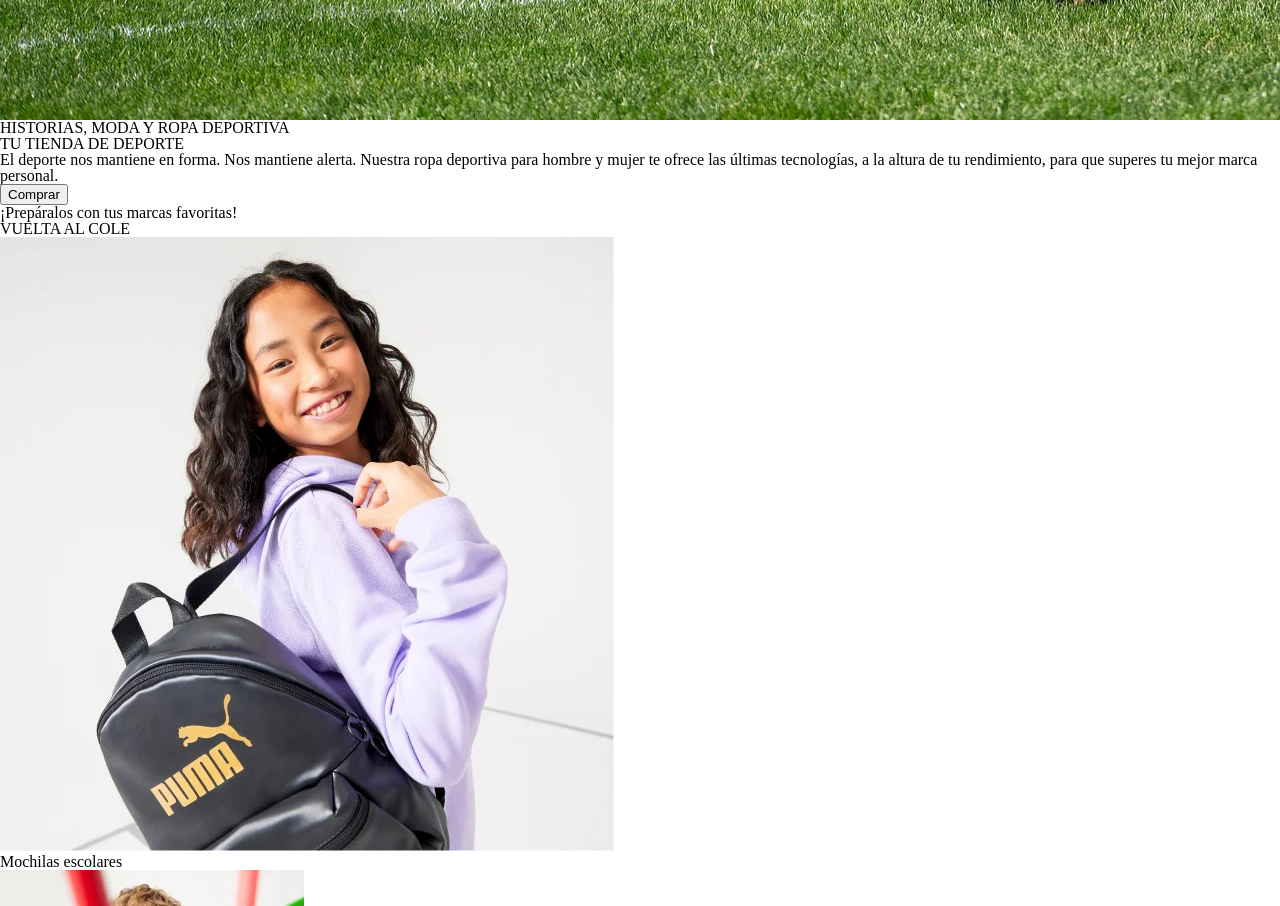
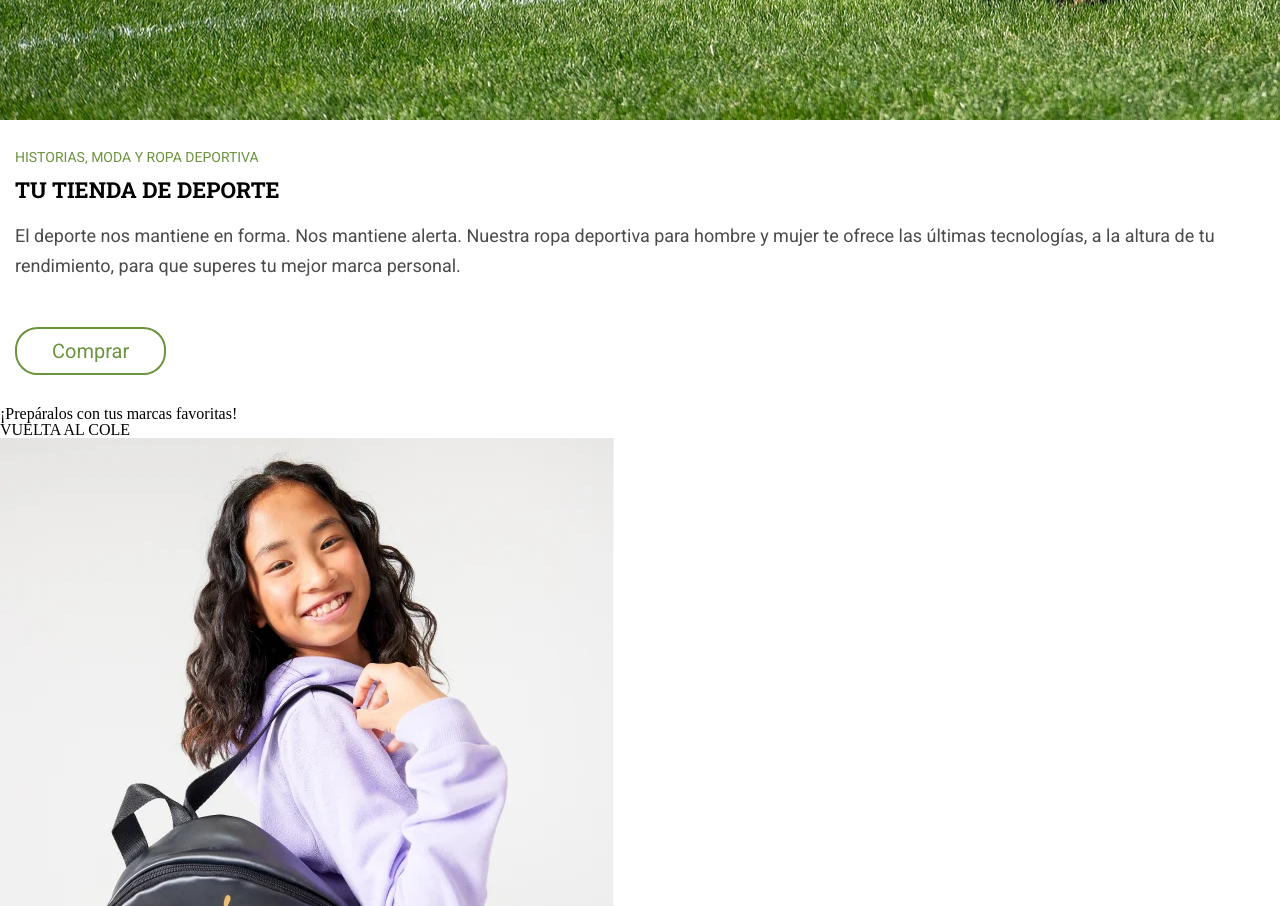
Before and after one commit to Adalab/modulo-1-evaluacion-final-radiofiambre, a website built with Vite: page src/index.html in a window 1280 px wide. Shown: the part 680-1586 px from the top of the page. Built offline with nearby package versions, Linux system fonts and the light colour scheme.

Commit message:
module 2

```diff
--- a/src/partials/module2.html
+++ b/src/partials/module2.html
@@ -1,6 +1,6 @@
-<section class="module-2">
-    <h3>HISTORIAS, MODA Y ROPA DEPORTIVA</h3>
-    <h2>TU TIENDA DE DEPORTE</h2>
-    <p>El deporte nos mantiene en forma. Nos mantiene alerta. Nuestra ropa deportiva para hombre y mujer te ofrece las últimas tecnologías, a la altura de tu rendimiento, para que superes tu mejor marca personal.</p>
-    <button>Comprar</button>
+<section class="module2">
+    <h3 class="module2_h3">HISTORIAS, MODA Y ROPA DEPORTIVA</h3>
+    <h2 class="module2_h2">TU TIENDA DE DEPORTE</h2>
+    <p class="module2_p">El deporte nos mantiene en forma. Nos mantiene alerta. Nuestra ropa deportiva para hombre y mujer te ofrece las últimas tecnologías, a la altura de tu rendimiento, para que superes tu mejor marca personal.</p>
+    <a class="module2_button">Comprar</a>
   </section>
--- a/src/partials/module3.html
+++ b/src/partials/module3.html
@@ -1,4 +1,4 @@
-<section class="module-3">
+<section class="module3">
     <h4>¡Prepáralos con tus marcas favoritas!</h3>
       <h2>VUELTA AL COLE</h2>
       <img src="./images/lpbts-mod05-img01-desk.png" alt="">
--- a/src/scss/layout/_module1.scss
+++ b/src/scss/layout/_module1.scss
@@ -1,5 +1,4 @@
 .module1 {
-    background-color: aqua;
     height: 100vh;
     display: flex;
     flex-direction: column;
@@ -8,7 +7,7 @@
     background-position: 85%;
     background-repeat: no-repeat;
     background-size: cover;
-    &_h1{
+    &_h1 {
         font-family: $font-slab;
         color: white;
         font-size: 30px;
@@ -17,7 +16,7 @@
         text-align: center;
         padding-top: 255px;
     }
-    &_p{
+    &_p {
         font-family: $font-main;
         color: white;
         font-size: 16px;
--- a/src/scss/layout/_module2.scss
+++ b/src/scss/layout/_module2.scss
@@ -0,0 +1,32 @@
+.module2 {
+    padding: 30px 15px 45px 15px;
+    &_h3 {
+        font-family: $font-main;
+        color: $color-green;
+        font-size: 14px;
+        padding-bottom: 15px;
+    }
+    &_h2 {
+        font-family: $font-slab;
+        color: black;
+        font-weight: bold;
+        font-size: 22px;
+        padding-bottom: 20px;
+    }
+    &_p {
+        font-family: $font-main;
+        color: $color-grey;
+        font-size: 18px;
+        line-height: 30px;
+        padding-bottom: 60px;
+    }
+    &_button {
+        font-family: $font-main;
+        color: $color-green;
+        font-size: 20px;
+        text-align: center;
+        border: 2px solid $color-green;
+        border-radius: 22.5px;
+        padding: 10px 35px 10px 35px;
+    }
+}
```
